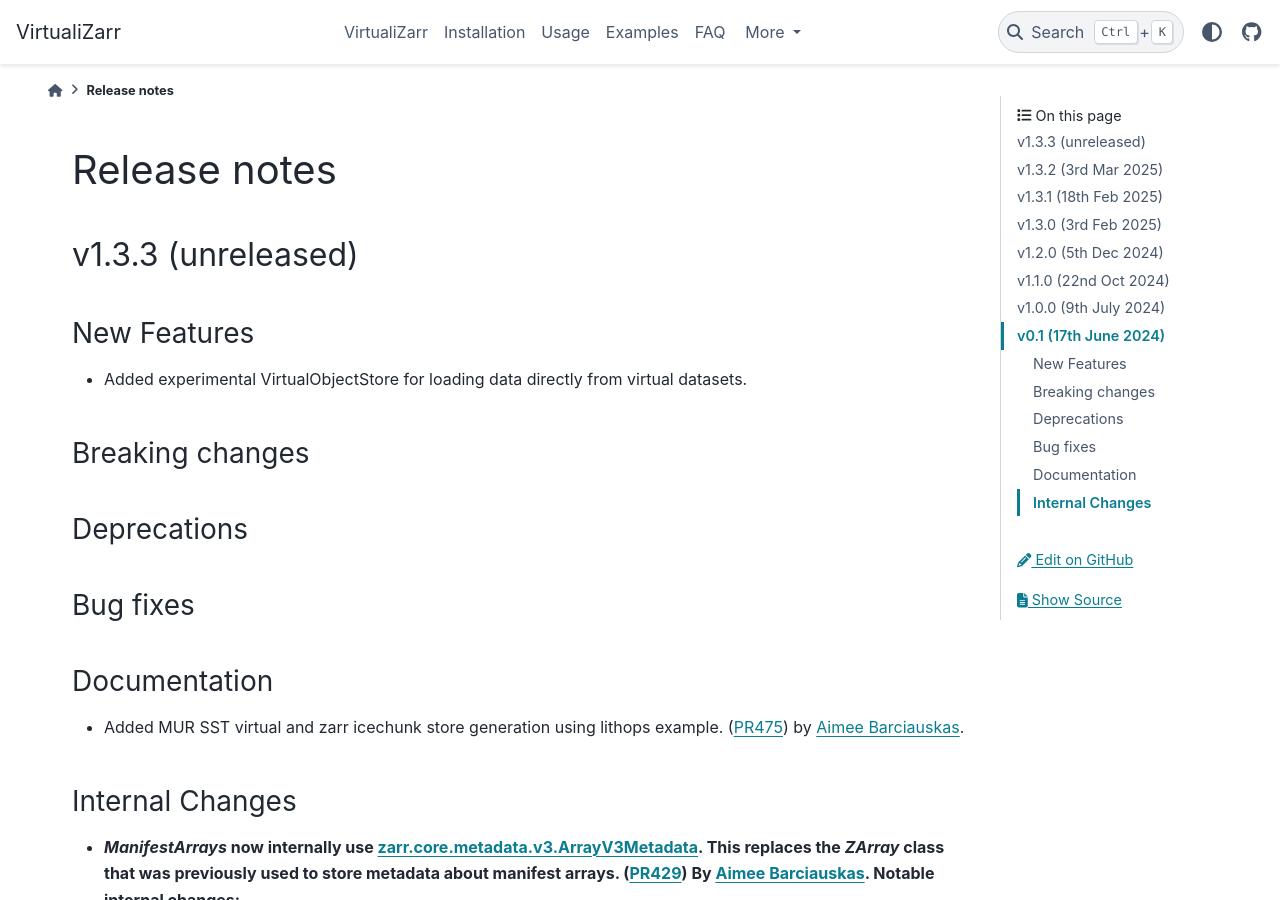
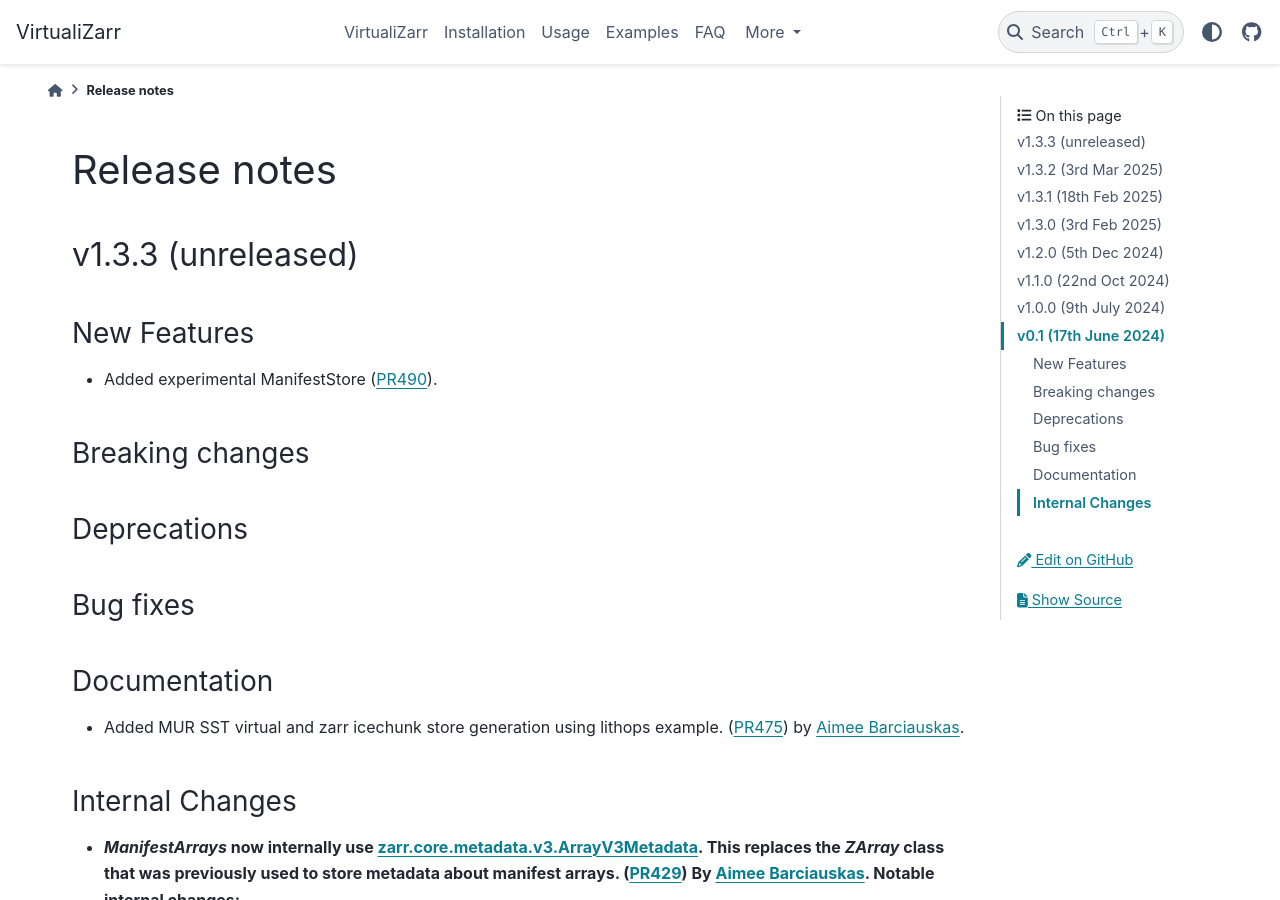
Before and after one commit to zarr-developers/VirtualiZarr, a Sphinx documentation site: the page built from docs/releases.rst, in a window 1280 px wide and 900 px high. Built offline with Sphinx 7.4.7 and the PyData theme 0.15.4, drawn with Linux system fonts in a browser that asks for light colours.

Commit message:
Update release notes

```diff
--- a/docs/releases.rst
+++ b/docs/releases.rst
@@ -9,7 +9,7 @@
 New Features
 ~~~~~~~~~~~~
 
-- Added experimental VirtualObjectStore for loading data directly from virtual datasets.
+- Added experimental ManifestStore (:pull:`490`).
 
 Breaking changes
 ~~~~~~~~~~~~~~~~
```
